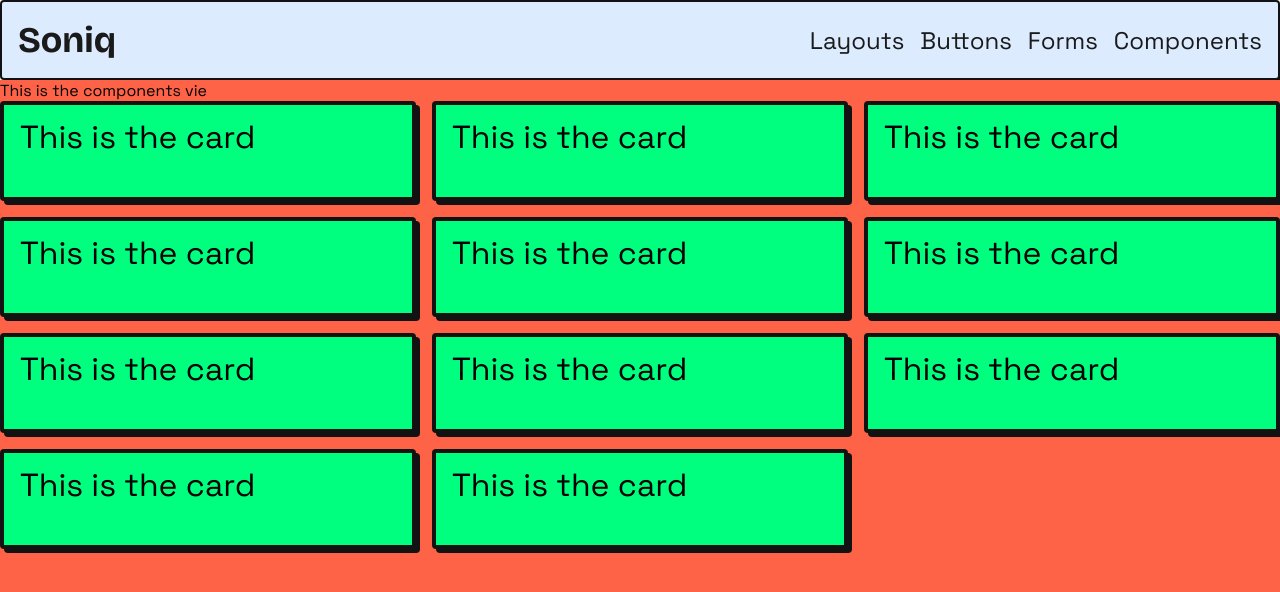
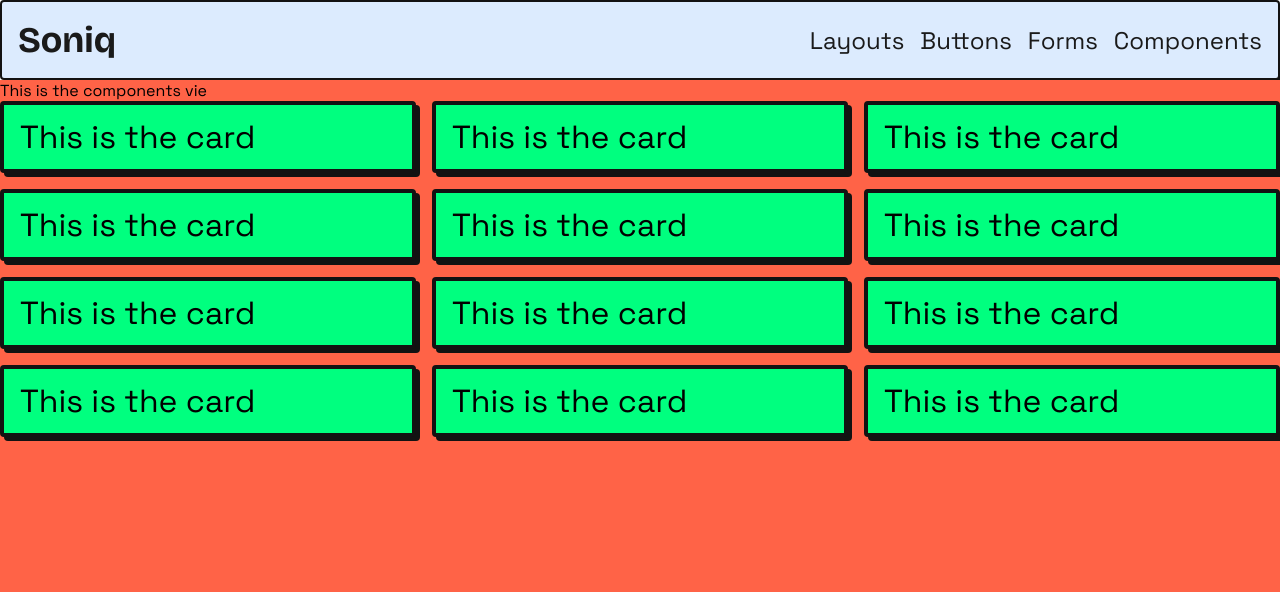
Before and after one commit to yusef-codes10/soniq, a Vue app: page /components in a window 1280 px wide. Shown: the top 592 px of the page. Built offline with nearby package versions, Linux system fonts and the light colour scheme.

Commit message:
cards have been fixed | grid layout = more control

```diff
--- a/src/components/ui/CardComponent.vue
+++ b/src/components/ui/CardComponent.vue
@@ -2,12 +2,15 @@
 </script>
 
 <template>
-  <div class="card border">This is the card</div>
+  <div class="card border">
+    This is the card
+    <slot></slot>
+  </div>
 </template>
 
 <style scoped>
 .card {
-  height: 100px;
+  height: auto;
   width: 100%;
   background-color: springgreen;
   font-size: 2rem;
--- a/src/views/ComponentsView.vue
+++ b/src/views/ComponentsView.vue
@@ -6,6 +6,7 @@ import CardComponent from '@/components/ui/CardComponent.vue'
   <div class="components">
     This is the components vie
     <div class="cards-grid">
+      <CardComponent> </CardComponent>
       <CardComponent />
       <CardComponent />
       <CardComponent />
@@ -23,7 +24,7 @@ import CardComponent from '@/components/ui/CardComponent.vue'
 
 <style scoped>
 .components {
-  height: 90dvh;
+  min-height: 90dvh;
   background-color: tomato;
 }
 </style>
```
